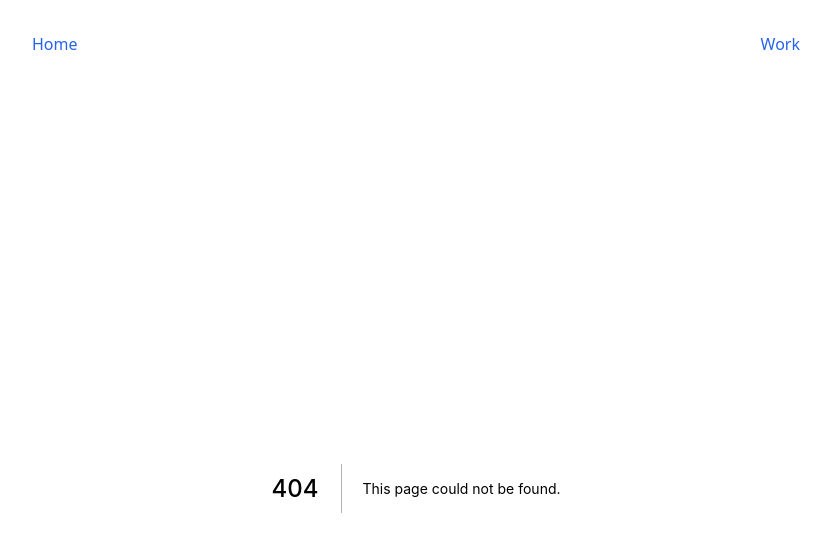
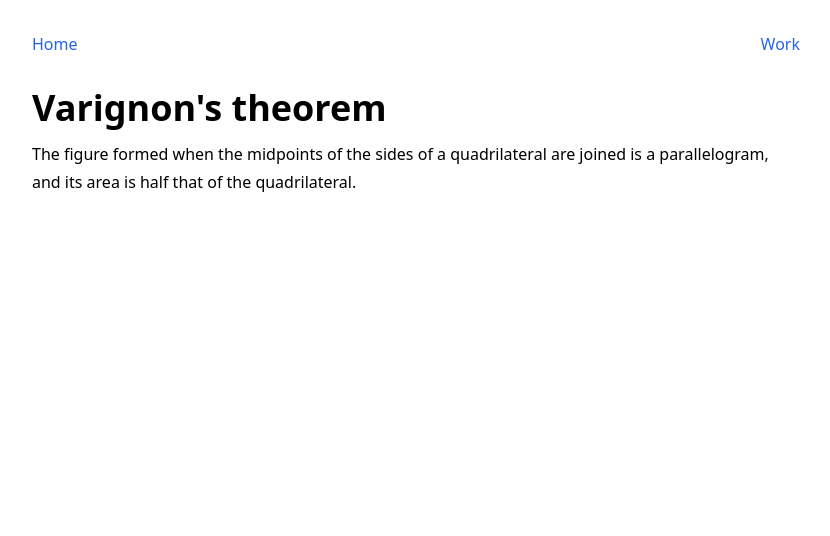
Before and after one commit to nguyenvukhang/minnesoda, a Next.js app: page /geometry/varignon-theorem in a window 1280 px wide. Before the commit this address had no page. Shown: the top 536 px of the page, without its empty margins (224-1054 px from the left). Built offline with nearby package versions, Linux system fonts and the light colour scheme.

Commit message:
varignon

```diff
--- /dev/null
+++ b/pages/geometry/varignon-theorem.mdx
@@ -0,0 +1,7 @@
+# Varignon's theorem
+
+The figure formed when the midpoints of the sides of a quadrilateral
+are joined is a parallelogram, and its area is half that of the
+quadrilateral.
+
+{/* TODO: add diagram */}
--- a/pages/index.mdx
+++ b/pages/index.mdx
@@ -2,6 +2,8 @@
 
 ### Geometry
 
+* [Varignon's theorem](/geometry/varignon-theorem)
+* [Steiner-Lehmus theorem](/geometry/steiner-lehmus-theorem)
 * [Angle bisector theorem](/geometry/angle-bisector-theorem)
 * [Stewart's theorem](/geometry/stewart-theorem)
 * [Pappus' theorem](/geometry/pappus-theorem)
```
Also changed, not shown: pages/geometry/steiner-lehmus-theorem.mdx (added, +8 -0 lines), 1 other file (tests, documents, lock files or other folders).
